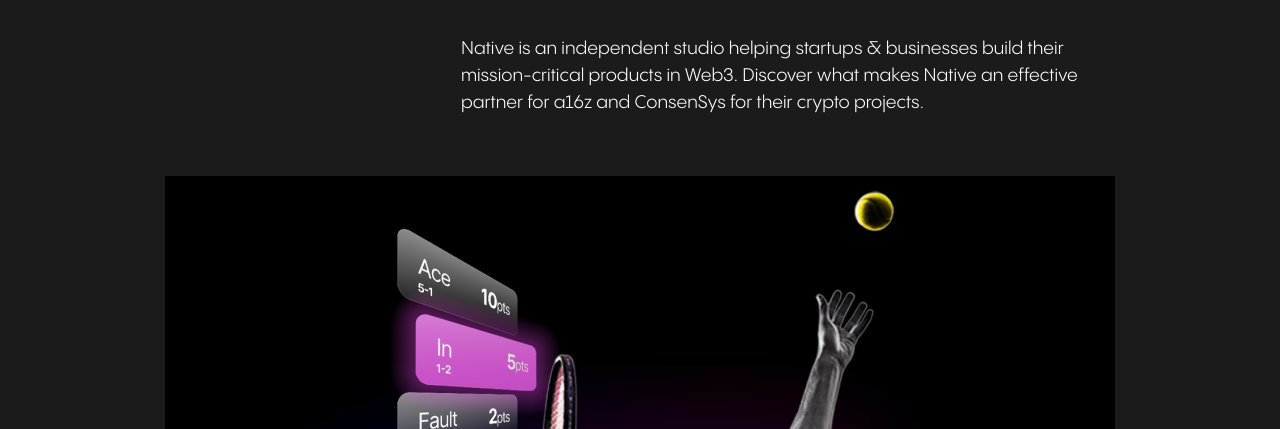
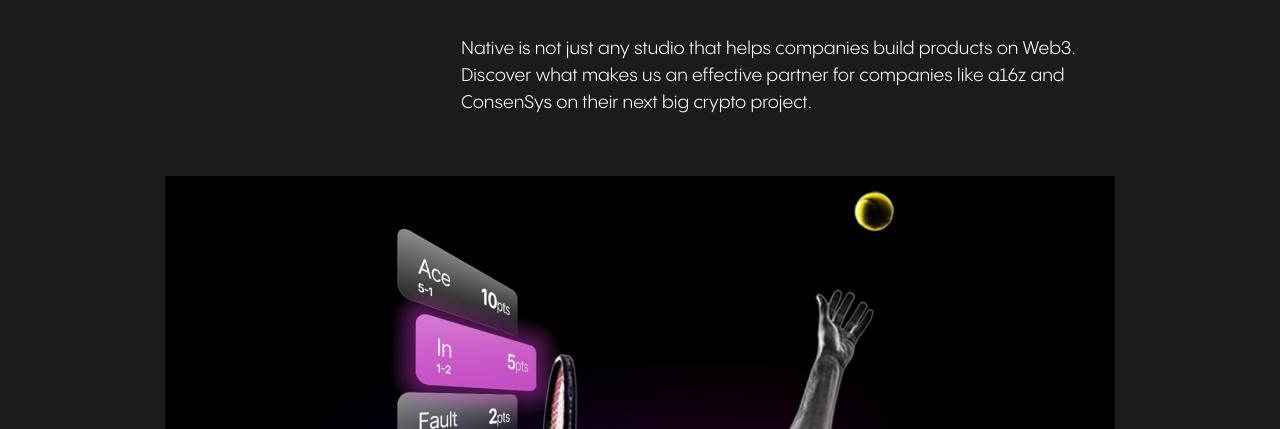
Before and after one commit to native-dev-studio/native-website, a Gatsby site: page / in a window 1280 px wide. Shown: the part 371-800 px from the top of the page. Built offline with nearby package versions, Linux system fonts and the light colour scheme; Gatsby itself is replaced by a stand-in of ours.

Commit message:
feat: content framing

```diff
--- a/src/pages/index.tsx
+++ b/src/pages/index.tsx
@@ -22,7 +22,7 @@ const IndexPage = () => {
               Expert partners in Web3 product, engineering & strategy
             </h1>
             <p>
-              Native is an independent studio helping startups & businesses build their mission-critical products in Web3. Discover what makes Native an effective partner for a16z and ConsenSys for their crypto projects.
+              Native is not just any studio that helps companies build products on Web3. Discover what makes us an effective partner for companies like a16z and ConsenSys on their next big crypto project.
             </p>
           </section>
           <section className='
```
